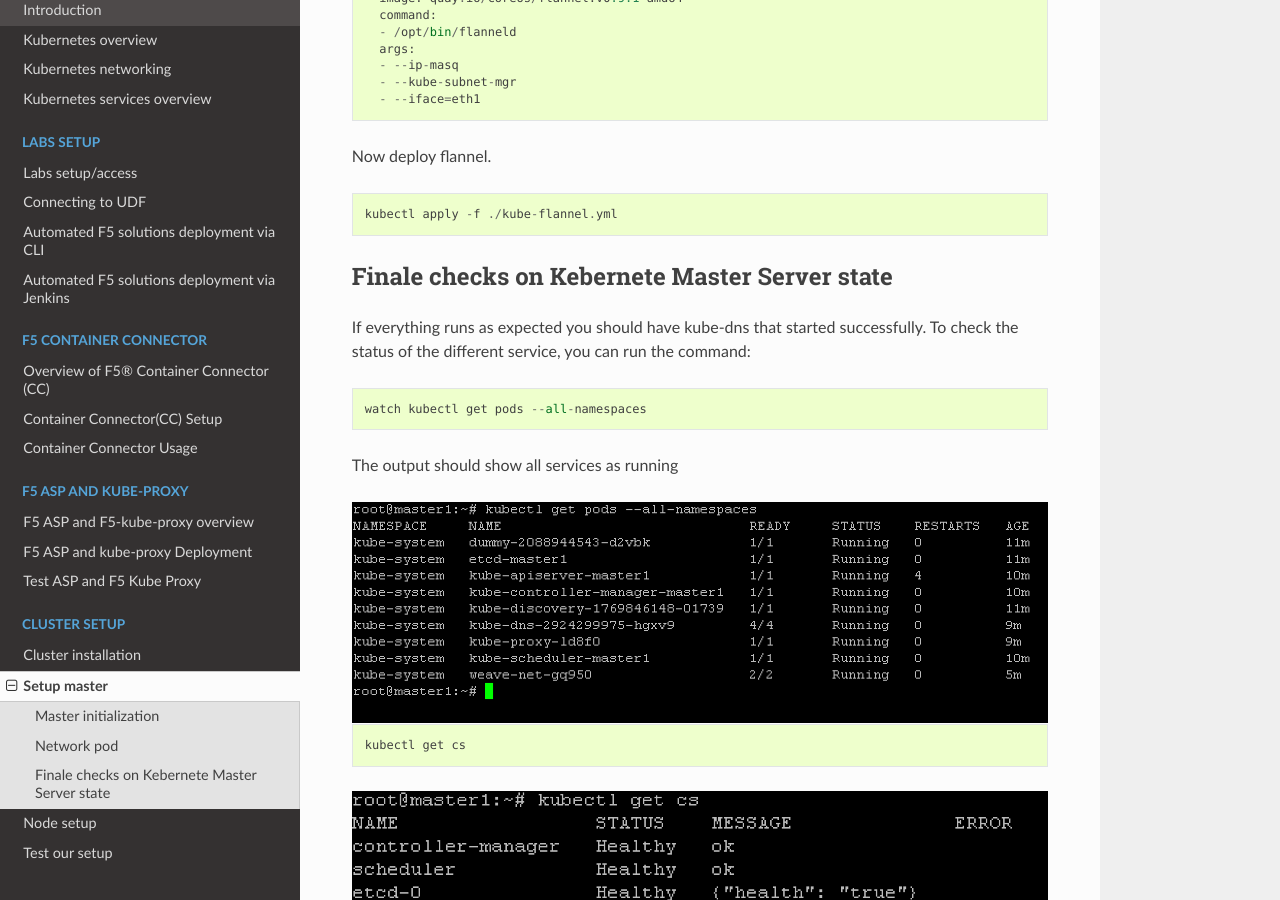
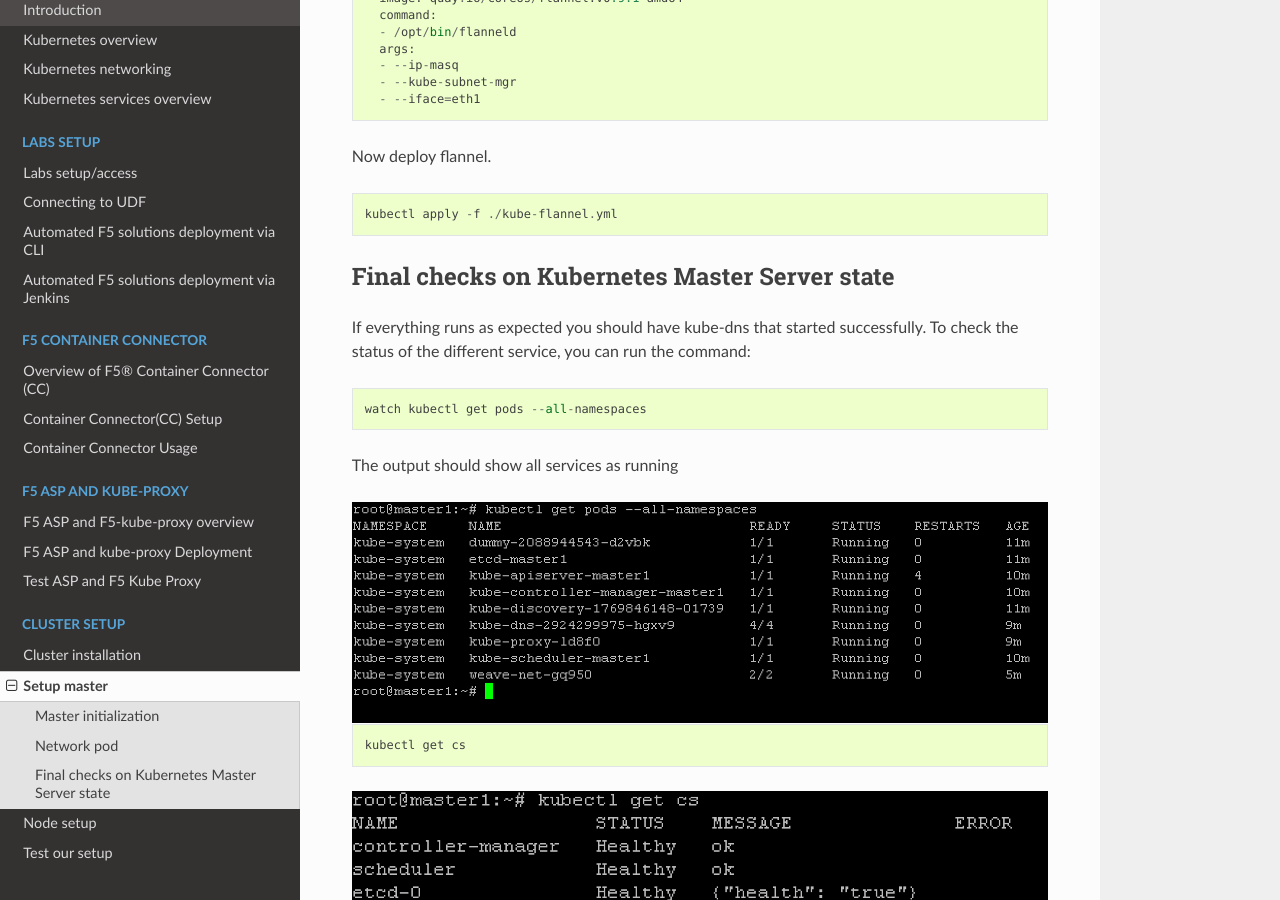
Before and after one commit to f5devcentral/f5-101-lab-kubernetes, a Sphinx documentation site: the page built from docs/cluster-setup-guide/cluster-setup-guide-master-setup.rst, in a window 1280 px wide and 900 px high, scrolled down 3453 px. Built offline with Sphinx 7.4.7 and the Read the Docs theme 2.0.0, drawn with Linux system fonts in a browser that asks for light colours.

Commit message:
Intermediate commit

```diff
--- a/docs/cluster-setup-guide/cluster-setup-guide-master-setup.rst
+++ b/docs/cluster-setup-guide/cluster-setup-guide-master-setup.rst
@@ -129,7 +129,7 @@ Now deploy flannel.
 	kubectl apply -f ./kube-flannel.yml
 
 
-Finale checks on Kebernete Master Server state
+Final checks on Kubernetes Master Server state
 ----------------------------------------------
 
 If everything runs as expected you should have kube-dns that started successfully. To check the status of the different service, you can run the command:
```
